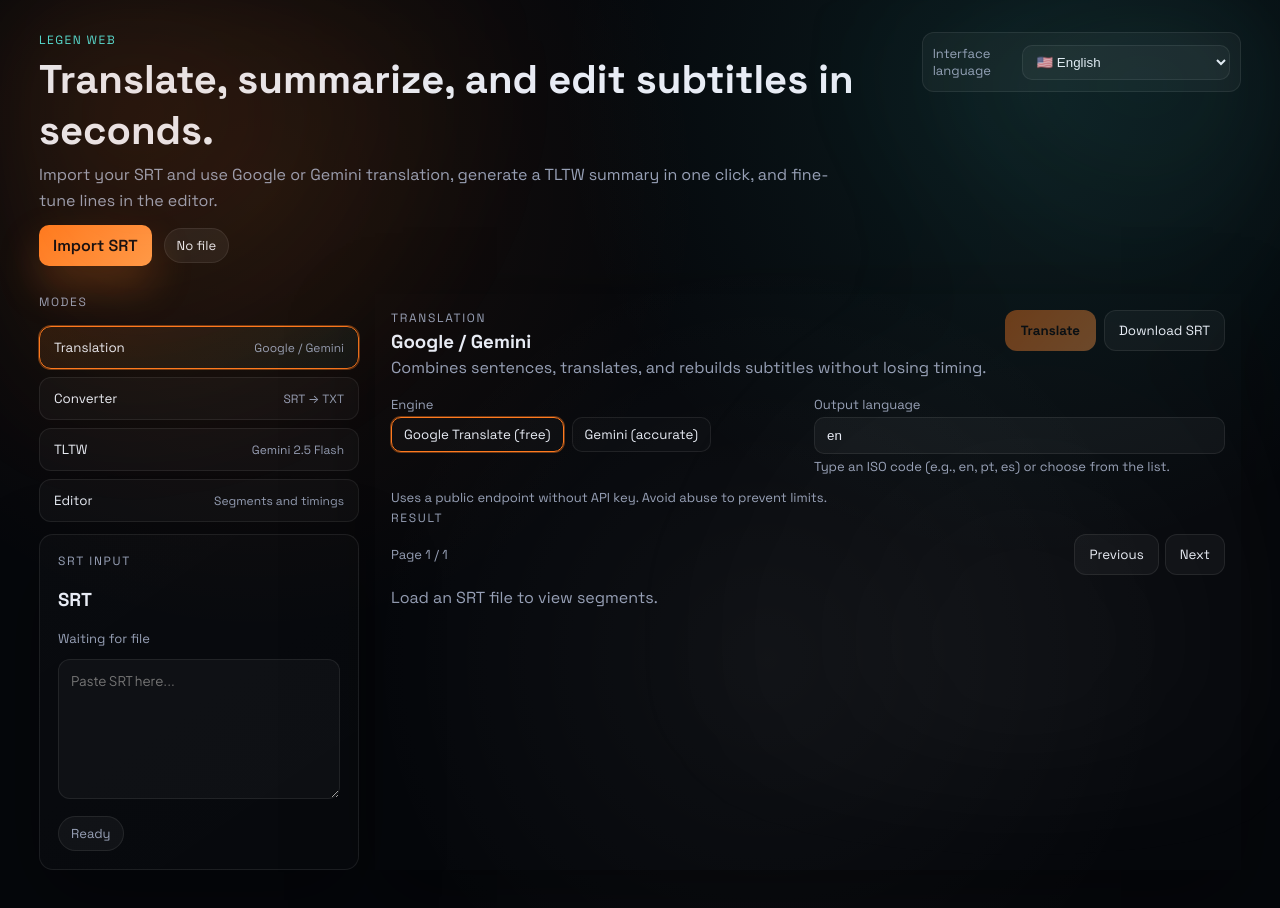
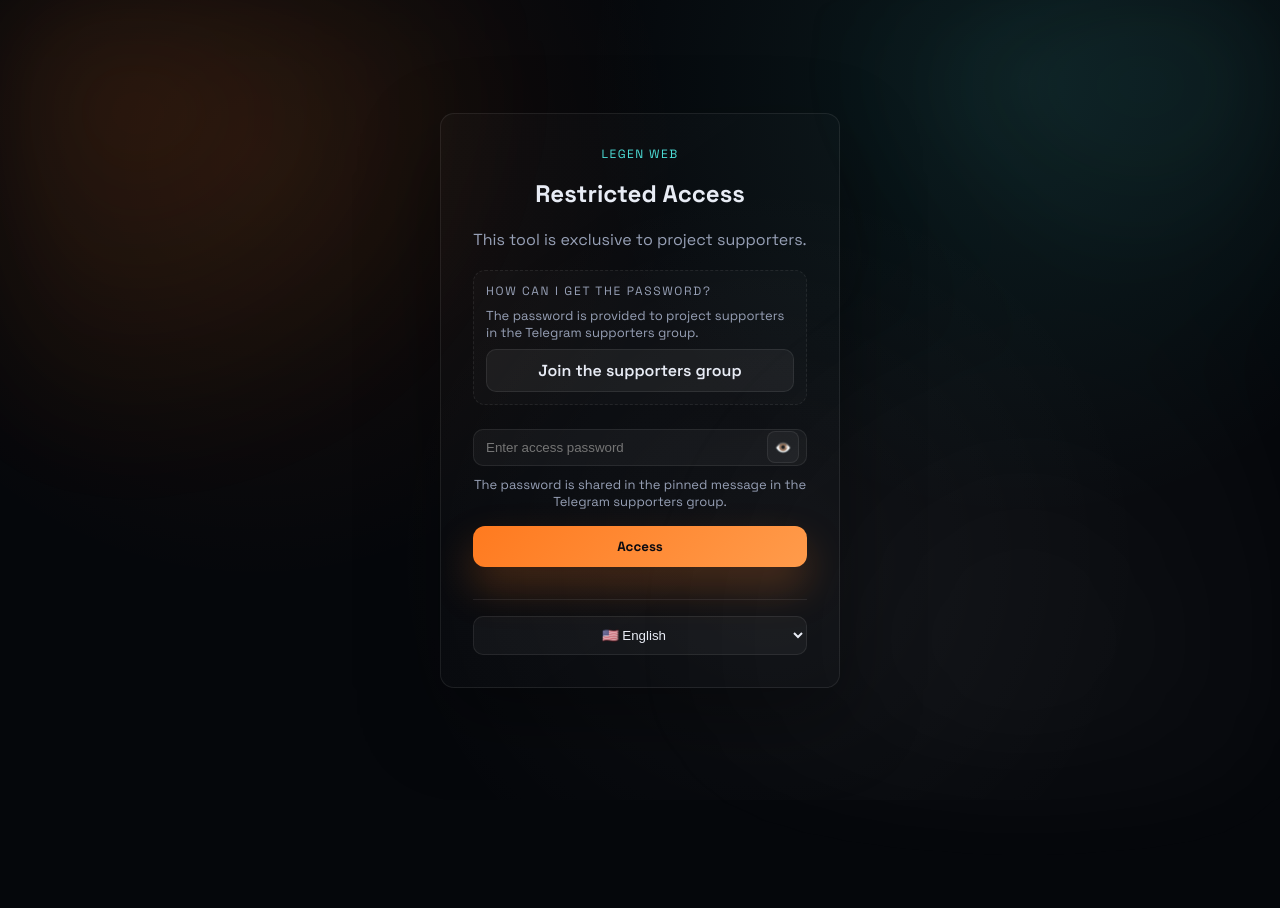
Before and after one commit to matheusbach/legen, a React (Vite) app in the folder webapp_legen/: page / in a window 1280 px wide. Shown: the top 908 px of the page. After the commit the page ends 800 px from the top, so only its background shows below. Built offline with nearby package versions, Linux system fonts and the light colour scheme; the HTML template or start-up script is replaced by a standard one.

Commit message:
feat: implement authentication feature and deploy workflow for LeGen Web

```diff
--- a/webapp_legen/package.json
+++ b/webapp_legen/package.json
@@ -10,11 +10,13 @@
     "lint": "eslint ."
   },
   "dependencies": {
+    "crypto-js": "^4.2.0",
     "react": "^19.2.0",
     "react-dom": "^19.2.0"
   },
   "devDependencies": {
     "@eslint/js": "^9.39.1",
+    "@types/crypto-js": "^4.2.2",
     "@types/node": "^24.10.1",
     "@types/react": "^19.2.5",
     "@types/react-dom": "^19.2.3",
--- a/webapp_legen/src/App.css
+++ b/webapp_legen/src/App.css
@@ -703,3 +703,123 @@ button.ghost {
     flex: 1;
   }
 }
+
+/* Auth Screen */
+.auth-shell {
+  display: flex;
+  align-items: center;
+  justify-content: center;
+  min-height: 100vh;
+  padding: 20px;
+}
+
+.auth-container {
+  width: 100%;
+  max-width: 400px;
+  position: relative;
+  z-index: 1;
+}
+
+.auth-card {
+  display: flex;
+  flex-direction: column;
+  gap: 16px;
+  padding: 32px;
+  text-align: center;
+}
+
+.auth-card h2 {
+  margin: 0;
+  font-size: 24px;
+}
+
+.auth-support-box {
+  display: grid;
+  gap: 8px;
+  text-align: left;
+  padding: 12px;
+  border-radius: 12px;
+  border: 1px dashed var(--stroke);
+  background: rgba(255, 255, 255, 0.02);
+}
+
+.auth-support-box .label {
+  margin: 0;
+}
+
+.auth-support-box .muted {
+  margin: 0;
+}
+
+.auth-support-link {
+  display: inline-flex;
+  align-items: center;
+  justify-content: center;
+  width: 100%;
+  padding: 10px 12px;
+  border-radius: 10px;
+  border: 1px solid var(--stroke);
+  background: rgba(255, 255, 255, 0.05);
+  color: var(--text);
+  text-decoration: none;
+  font-weight: 600;
+}
+
+.auth-support-link:hover {
+  border-color: var(--accent);
+}
+
+.auth-form {
+  display: flex;
+  flex-direction: column;
+  gap: 16px;
+  margin-top: 8px;
+}
+
+.auth-password-field {
+  position: relative;
+}
+
+.auth-password-field .text-input {
+  padding-right: 46px;
+}
+
+.auth-eye-button {
+  position: absolute;
+  right: 8px;
+  top: 50%;
+  transform: translateY(-50%);
+  width: 32px;
+  height: 32px;
+  border-radius: 8px;
+  border: 1px solid var(--stroke);
+  background: rgba(255, 255, 255, 0.04);
+  color: var(--text);
+  cursor: pointer;
+  display: inline-flex;
+  align-items: center;
+  justify-content: center;
+}
+
+.auth-telegram-hint {
+  margin: -6px 0 0;
+}
+
+.full-width {
+  width: 100%;
+}
+
+.error.small {
+  font-size: 13px;
+  margin: -8px 0 0;
+}
+
+.auth-lang {
+  margin-top: 16px;
+  padding-top: 16px;
+  border-top: 1px solid var(--stroke);
+}
+
+.auth-lang select {
+  text-align: center;
+}
--- a/webapp_legen/src/App.tsx
+++ b/webapp_legen/src/App.tsx
@@ -13,6 +13,7 @@ import type { SubtitleEntry } from './lib/srt'
 import { translateCaptions } from './lib/translation'
 import { generateTltwSummary } from './lib/tltw'
 import { useRef } from 'react'
+import CryptoJS from 'crypto-js'
 
 type Engine = 'google' | 'gemini'
 
@@ -243,6 +244,15 @@ function App() {
   const [uiLanguage, setUiLanguage] = useState<UiLanguage>(defaultUiLanguage)
   const [isMobileLayout, setIsMobileLayout] = useState(false)
   const [isSrtInputOpen, setIsSrtInputOpen] = useState(true)
+  const [isAuthenticated, setIsAuthenticated] = useState(false)
+  const [passwordInput, setPasswordInput] = useState('')
+  const [showPassword, setShowPassword] = useState(false)
+  const [authError, setAuthError] = useState('')
+
+  // SHA-256 hash of the correct password.
+  // To change the password, generate a new hash: CryptoJS.SHA256('your_new_password').toString()
+  const EXPECTED_HASH = 'f215ff43b4cf7b87ec15602b499e6f1454d2d9c04566415b89389f25b8d13f4c'
+  const AUTH_PASSWORD_CACHE_KEY = 'legen_auth_password'
 
   const i18n = useMemo(
     () => ({
@@ -362,6 +372,18 @@ function App() {
         text: 'Texto',
         promptDebugTranslate: 'Prompt Gemini (Tradução)',
         promptDebugTltw: 'Prompt Gemini (TLTW)',
+        authTitle: 'Acesso Restrito',
+        authDesc: 'Esta ferramenta é exclusiva para apoiadores do projeto.',
+        authPlaceholder: 'Digite a senha de acesso',
+        authButton: 'Acessar',
+        authError: 'Senha incorreta. Tente novamente.',
+        authShowPassword: 'Mostrar senha',
+        authHidePassword: 'Ocultar senha',
+        authTelegramHint: 'A senha está divulgada na mensagem fixada no grupo de apoiadores do Telegram.',
+        authGetPassword: 'Como obter a senha?',
+        authGetPasswordDesc:
+          'A senha é disponibilizada para apoiadores do projeto no grupo de apoiadores no Telegram.',
+        authGetPasswordCta: 'Quero entrar no grupo de apoiadores',
       },
       en: {
         appEyebrow: 'LeGen Web',
@@ -479,6 +501,19 @@ function App() {
         text: 'Text',
         promptDebugTranslate: 'Gemini Prompt (Translation)',
         promptDebugTltw: 'Gemini Prompt (TLTW)',
+        authTitle: 'Restricted Access',
+        authDesc: 'This tool is exclusive to project supporters.',
+        authPlaceholder: 'Enter access password',
+        authButton: 'Access',
+        authError: 'Incorrect password. Please try again.',
+        authShowPassword: 'Show password',
+        authHidePassword: 'Hide password',
+        authTelegramHint:
+          'The password is shared in the pinned message in the Telegram supporters group.',
+        authGetPassword: 'How can I get the password?',
+        authGetPasswordDesc:
+          'The password is provided to project supporters in the Telegram supporters group.',
+        authGetPasswordCta: 'Join the supporters group',
       },
       es: {
         appEyebrow: 'LeGen Web',
@@ -596,6 +631,19 @@ function App() {
         text: 'Texto',
         promptDebugTranslate: 'Prompt Gemini (Traducción)',
         promptDebugTltw: 'Prompt Gemini (TLTW)',
+        authTitle: 'Acceso Restringido',
+        authDesc: 'Esta herramienta es exclusiva para los seguidores del proyecto.',
+        authPlaceholder: 'Introduce la contraseña de acceso',
+        authButton: 'Acceder',
+        authError: 'Contraseña incorrecta. Inténtalo de nuevo.',
+        authShowPassword: 'Mostrar contraseña',
+        authHidePassword: 'Ocultar contraseña',
+        authTelegramHint:
+          'La contraseña está publicada en el mensaje fijado del grupo de seguidores en Telegram.',
+        authGetPassword: '¿Cómo obtener la contraseña?',
+        authGetPasswordDesc:
+          'La contraseña se comparte con los seguidores del proyecto en el grupo de Telegram de seguidores.',
+        authGetPasswordCta: 'Unirme al grupo de seguidores',
       },
     }),
     [],
@@ -660,11 +708,19 @@ function App() {
     const savedTltw = readCache<TltwConfig>('legen_tltw_config')
     const savedTool = readCache<Tool>('legen_active_tool')
     const savedUiLanguage = readCache<UiLanguage>('legen_ui_language')
+    const savedPassword = readCache<string>(AUTH_PASSWORD_CACHE_KEY)
     if (savedTranslate) setTranslateConfig((prev) => ({ ...prev, ...savedTranslate }))
     if (savedTltw) setTltwConfig((prev) => ({ ...prev, ...savedTltw }))
     if (savedTool) setActiveTool(savedTool)
     if (savedUiLanguage) setUiLanguage(savedUiLanguage)
-  }, [])
+    if (savedPassword) {
+      const savedHash = CryptoJS.SHA256(savedPassword).toString()
+      if (savedHash === EXPECTED_HASH) {
+        setIsAuthenticated(true)
+        setPasswordInput(savedPassword)
+      }
+    }
+  }, [AUTH_PASSWORD_CACHE_KEY, EXPECTED_HASH])
 
   useEffect(() => {
     writeCache('legen_translate_config', translateConfig)
@@ -681,6 +737,12 @@ function App() {
   useEffect(() => {
     writeCache('legen_ui_language', uiLanguage)
   }, [uiLanguage])
+
+  useEffect(() => {
+    if (isAuthenticated) {
+      writeCache('legen_is_authenticated', true)
+    }
+  }, [isAuthenticated])
 
   useEffect(() => {
     if (typeof window === 'undefined' || typeof window.matchMedia !== 'function') return
@@ -889,6 +951,9 @@ function App() {
           setPromptDebugTitle(t('promptDebugTltw'))
           setPromptDebug(prompt)
         },
+        onChunk: (chunkText) => {
+          setTltw(chunkText.replace('<!-- END -->', '').trim())
+        },
         signal: tltwAbort.current.signal,
       })
       setTltwProgress(1)
@@ -948,6 +1013,84 @@ function App() {
     const updated = deleteEntry(entries, idx)
     setEntries(updated)
     setRawInput(formatSrt(updated))
+  }
+
+  const handleAuthSubmit = (e: React.FormEvent) => {
+    e.preventDefault()
+    const hash = CryptoJS.SHA256(passwordInput).toString()
+    if (hash === EXPECTED_HASH) {
+      setIsAuthenticated(true)
+      setAuthError('')
+      writeCache(AUTH_PASSWORD_CACHE_KEY, passwordInput)
+    } else {
+      setAuthError(t('authError'))
+    }
+  }
+
+  if (!isAuthenticated) {
+    return (
+      <div className="app-shell auth-shell">
+        <div className="bg-gradients" aria-hidden />
+        <div className="auth-container">
+          <div className="auth-card panel">
+            <p className="eyebrow">{t('appEyebrow')}</p>
+            <h2>{t('authTitle')}</h2>
+            <p className="muted">{t('authDesc')}</p>
+            <div className="auth-support-box">
+              <p className="label">{t('authGetPassword')}</p>
+              <p className="muted small">{t('authGetPasswordDesc')}</p>
+              <a
+                className="auth-support-link"
+                href="https://livepix.gg/legendonate/grupo-dos-apoiadores"
+                target="_blank"
+                rel="noreferrer"
+              >
+                {t('authGetPasswordCta')}
+              </a>
+            </div>
+
+            <form onSubmit={handleAuthSubmit} className="auth-form">
+              <div className="auth-password-field">
+                <input
+                  type={showPassword ? 'text' : 'password'}
+                  className="text-input"
+                  placeholder={t('authPlaceholder')}
+                  value={passwordInput}
+                  onChange={(e) => setPasswordInput(e.target.value)}
+                  autoFocus
+                />
+                <button
+                  type="button"
+                  className="auth-eye-button"
+                  onClick={() => setShowPassword((prev) => !prev)}
+                  aria-label={showPassword ? t('authHidePassword') : t('authShowPassword')}
+                  title={showPassword ? t('authHidePassword') : t('authShowPassword')}
+                >
+                  {showPassword ? '🙈' : '👁️'}
+                </button>
+              </div>
+              <p className="muted small auth-telegram-hint">{t('authTelegramHint')}</p>
+              {authError && <p className="error small">{authError}</p>}
+              <button type="submit" className="primary full-width">
+                {t('authButton')}
+              </button>
+            </form>
+
+            <div className="auth-lang">
+              <select
+                className="text-input compact"
+                value={uiLanguage}
+                onChange={(e) => setUiLanguage(e.target.value as UiLanguage)}
+              >
+                <option value="pt">🇧🇷 Português</option>
+                <option value="en">🇺🇸 English</option>
+                <option value="es">🇪🇸 Español</option>
+              </select>
+            </div>
+          </div>
+        </div>
+      </div>
+    )
   }
 
   const hasInput = entries.length > 0
```
Also changed, not shown: webapp_legen/out.txt (added), 3 other files (tests, documents, lock files or other folders).
